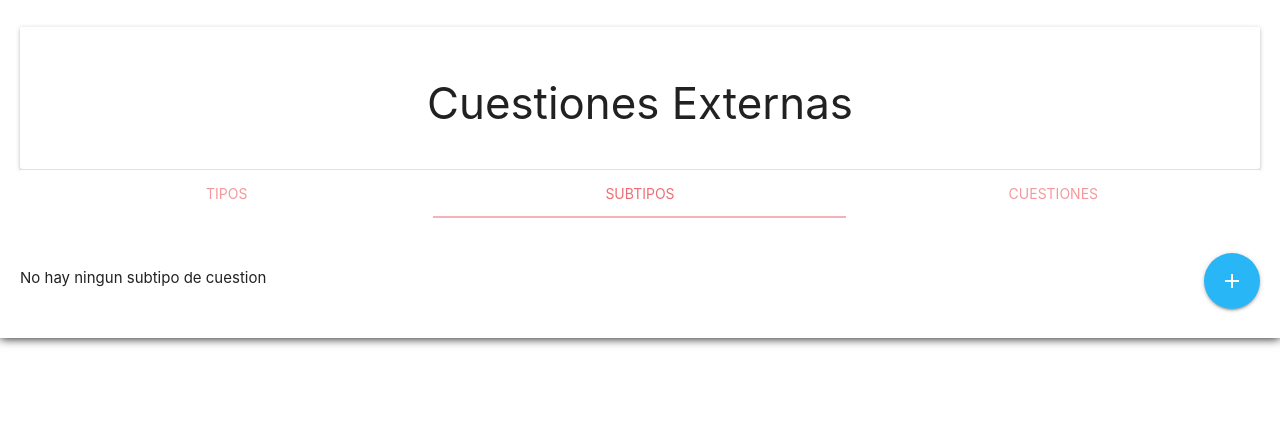
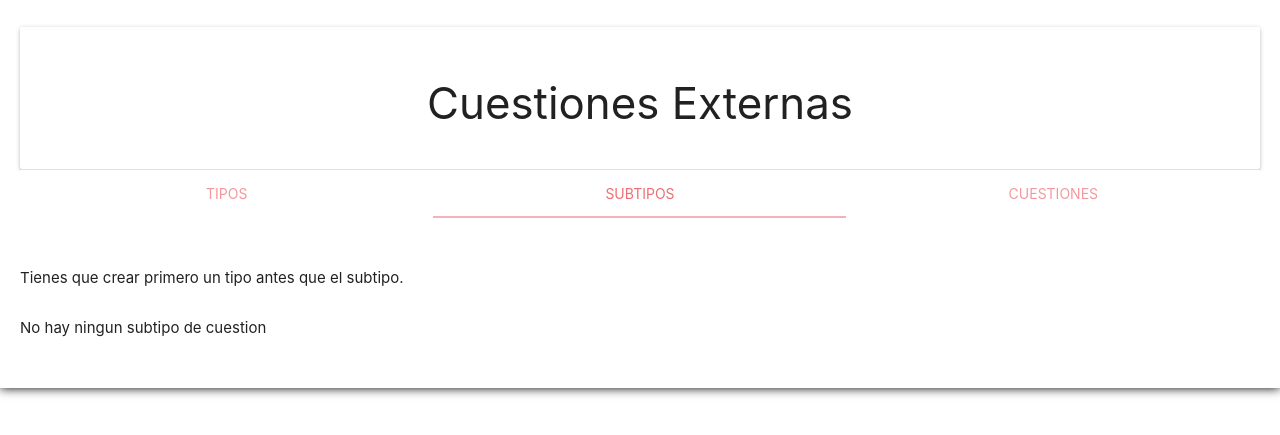
Before and after one commit to Rafa2410/Atenea, a Symfony app: template templates/cuestion/index.html.twig in a window 1280 px wide, after a click on "SUBTIPOS". Shown: the part 125-560 px from the top of the page. Run offline with Twig, Linux system fonts and the light colour scheme; the template is opened without the code that fills it, so the values that code supplies are empty; some libraries are stand-ins or nearby versions.

Commit message:
Cuestiones y subtipos funciona pero fallan los tipos

```diff
--- a/templates/cuestion/index.html.twig
+++ b/templates/cuestion/index.html.twig
@@ -11,11 +11,12 @@
 {% block body %}
     <style>
         table {
-  table-layout: fixed ;
-  width: 100% ;
+            table-layout: fixed;
+            width: 100%;
         }
+
         td {
-  width: 25% ;
+            width: 25%;
         }
     </style>
     <div class="card-panel center" style="margin-bottom:0;">
@@ -56,8 +57,10 @@ td {
             <li class="tab col s4"><a href="#cuestiones">Cuestiones</a></li>
         </ul>
     </div>
+    {# TIPOS DE CUESTIONES #}
     <div class="section col s12" id="tipos">
-    <a href="{{ path('cuestion_tipo_new',{'interno': cue_interna}) }}" class="btn-floating pulse btn-large light-blue lighten-1 right"><i class="material-icons">add</i></a>
+        <a href="{{ path('cuestion_tipo_new',{'interno': cue_interna}) }}"
+           class="btn-floating pulse btn-large light-blue lighten-1 right"><i class="material-icons">add</i></a>
         {% if tipo_cuestiones|length > 0 %}
             <table>
                 <thead>
@@ -68,11 +71,14 @@ td {
                 </thead>
                 <tbody>
                 {% for cuestion in tipo_cuestiones %}
+                    {{ dump(tipo_cuestiones) }}
                     {% if cuestion.interno == cue_interna %}
+
                         <tr>
                             <td>{{ cuestion.descripcion }}</td>
                             <td>
-                        <a href="{{ path('cuestion_tipo_edit', {'id': cuestion.id}) }}" class="btn-floating"><i class="material-icons">edit</i></a>
+                                <a href="{{ path('cuestion_tipo_edit', {'id': cuestion.id}) }}" class="btn-floating"><i
+                                            class="material-icons">edit</i></a>
                             </td>
                         </tr>
                     {% endif %}
@@ -83,8 +89,14 @@ td {
             <span>No hay ningun tipo de cuestion</span>
         {% endif %}
     </div>
+    {# SUBTIPOS DE CUESTIONES #}
     <div class="section col s12" id="subtipos">
-    <a href="{{ path('cuestion_subtipo_new',{'interno': cue_interna}) }}" class="btn-floating pulse btn-large light-blue lighten-1 right"><i class="material-icons">add</i></a>
+        {% if tipo_cuestiones|length > 0 %}
+            <a href="{{ path('cuestion_subtipo_new',{'interno': cue_interna}) }}"
+               class="btn-floating pulse btn-large light-blue lighten-1 right"><i class="material-icons">add</i></a>
+        {% else %}
+            <span>Tienes que crear primero un tipo antes que el subtipo.</span><br>
+        {% endif %}
         {% if subtipo_cuestiones|length > 0 %}
             <table>
                 <thead>
@@ -95,13 +107,14 @@ td {
                 </tr>
                 </thead>
                 <tbody>
-        {% for cuestion in subtipo_cuestiones %}
-            {% if cuestion.interno == cue_interna %}
+                {% for subtipo in subtipo_cuestiones %}
+                    {% if subtipo.interno == cue_interna %}
                         <tr>
-                <td>{{ cuestion.descripcion }}</td>
-                <td>{{ cuestion.tipo.descripcion }}</td>
+                            <td>{{ subtipo.descripcion }}</td>
+                            <td>{{ subtipo.tipo.descripcion }}</td>
                             <td>
-                    <a href="{{ path('cuestion_subtipo_edit', {'id': cuestion.id}) }}" class="btn-floating"><i class="material-icons">edit</i></a>
+                                <a href="{{ path('cuestion_subtipo_edit', {'id': subtipo.id}) }}" class="btn-floating"><i
+                                            class="material-icons">edit</i></a>
                             </td>
                         </tr>
                     {% endif %}
@@ -112,8 +125,14 @@ td {
             <span>No hay ningun subtipo de cuestion</span>
         {% endif %}
     </div>
+    {# CUESTIONES #}
     <div class="section col s12" id="cuestiones">
-    <a href="{{ path('cuestion_new',{'interno': cue_interna}) }}" class="btn-floating pulse btn-large light-blue lighten-1 right"><i class="material-icons">add</i></a>
+        {% if subtipo_cuestiones|length > 0 %}
+            <a href="{{ path('cuestion_new',{'interno': cue_interna}) }}"
+               class="btn-floating pulse btn-large light-blue lighten-1 right"><i class="material-icons">add</i></a>
+        {% else %}
+            <span>Tienes que crear primero un subtipo antes que la cuestion.</span><br>
+        {% endif %}
         {% if cuestiones|length > 0 %}
             <table>
                 <thead>
@@ -130,7 +149,8 @@ td {
                             <td>{{ cuestion.descripcion }}</td>
                             <td>{{ cuestion.subtipo.descripcion }}</td>
                             <td>
-                    <a href="{{ path('cuestion_edit', {'id': cuestion.id}) }}" class="btn-floating"><i class="material-icons">edit</i></a>
+                                <a href="{{ path('cuestion_edit', {'id': cuestion.id}) }}" class="btn-floating"><i
+                                            class="material-icons">edit</i></a>
                             </td>
                         </tr>
                     {% endif %}
```
Also changed, not shown: src/Controller/CuestionController.php (+61 -17 lines), templates/unidad/admin/mostrar.html.twig (+45 -16 lines). Lines whose indentation alone changed are shown as unchanged.
